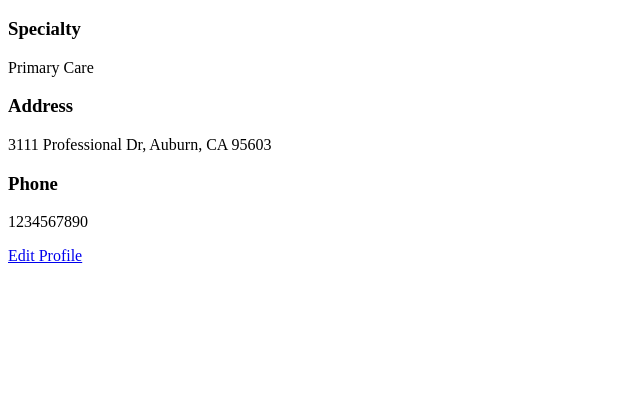
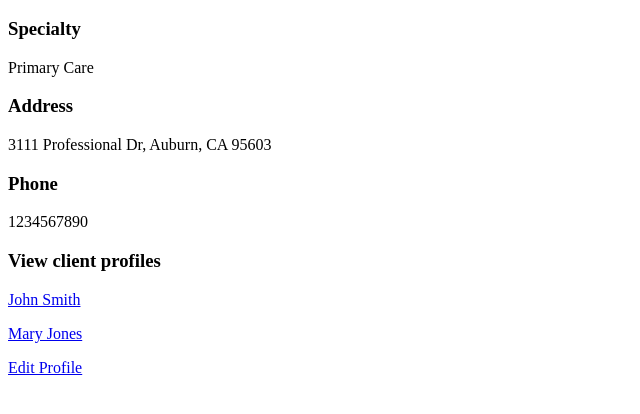
Before and after one commit to ericsryan/care_home_app, a Django app: page /profiles/doctor-profile/1/ in a window 1280 px wide. Shown: the part 251-665 px from the top of the page, without its empty margins (0-640 px from the left). Run offline with Django 3.2, Linux system fonts and the light colour scheme; a user stored in the database is signed in; data comes from the database, SQL or seed files in the repository; both versions use the stored data as it was after the commit.

Commit message:
Added many-to-many relationship between clients and doctors

```diff
--- a/care_home_app/profiles/forms.py
+++ b/care_home_app/profiles/forms.py
@@ -4,6 +4,7 @@ from . import models
 
 class ClientCreationForm(forms.ModelForm):
     """Form to add a new client."""
+
     class Meta:
         model = models.Client
         fields = (
@@ -19,6 +20,7 @@ class ClientCreationForm(forms.ModelForm):
 
 class ClientUpdateForm(forms.ModelForm):
     """Form to update details of a client profile."""
+
     class Meta:
         model = models.Client
         fields = (
@@ -29,11 +31,13 @@ class ClientUpdateForm(forms.ModelForm):
             'dob',
             'admission_date',
             'address',
+            'doctors',
         )
 
 
 class DoctorCreationForm(forms.ModelForm):
     """Form to add a new doctor."""
+
     class Meta:
         model = models.Doctor
         fields = (
@@ -48,6 +52,7 @@ class DoctorCreationForm(forms.ModelForm):
 
 class DoctorUpdateForm(forms.ModelForm):
     """Form to update details of a client profile"""
+
     class Meta:
         model = models.Doctor
         fields = (
--- a/care_home_app/profiles/models.py
+++ b/care_home_app/profiles/models.py
@@ -1,4 +1,17 @@
 from django.db import models
+
+
+class Doctor(models.Model):
+    first_name = models.CharField(max_length=255)
+    last_name = models.CharField(max_length=255)
+    suffix = models.CharField(max_length=255, blank=True)
+    specialty = models.CharField(max_length=255)
+    address = models.CharField(max_length=255)
+    phone = models.CharField(max_length=255)
+
+    def __str__(self):
+        return f'{self.first_name} {self.last_name}, {self.suffix}'
+
 
 class Client(models.Model):
     """Personal details for a care home client."""
@@ -9,19 +22,8 @@ class Client(models.Model):
     dob = models.DateField()
     admission_date = models.DateField()
     address = models.CharField(max_length=255)
+    doctors = models.ManyToManyField(Doctor, blank=True)
     current_client = models.BooleanField(default=True)
 
     def __str__(self):
         return f'{self.first_name} {self.last_name}'
-
-
-class Doctor(models.Model):
-    first_name = models.CharField(max_length=255)
-    last_name = models.CharField(max_length=255)
-    suffix = models.CharField(max_length=255)
-    specialty = models.CharField(max_length=255)
-    address = models.CharField(max_length=255)
-    phone = models.CharField(max_length=255)
-
-    def __str__(self):
-        return f'{self.first_name} {self.last_name}, {self.suffix}'
--- a/care_home_app/profiles/templates/profiles/view_client_profile.html
+++ b/care_home_app/profiles/templates/profiles/view_client_profile.html
@@ -23,6 +23,12 @@
   <h3>Address</h3>
   <p>{{ client.address }}</p>
   {% endif %}
+  {% if doctors %}
+  <h3>Doctors</h3>
+    {% for doctor in doctors %}
+      <p><a href="{% url 'profiles:doctor_profile' pk=doctor.id %}">{{ doctor }}—{{ doctor.specialty }}</a></p>
+    {% endfor %}
+  {% endif %}
   <p><a href="{% url 'profiles:edit_client_profile' pk=client.id %}">Edit Profile</a></p>
   <p><a href="{% url 'profiles:remove_client_profile' pk=client.id %}">Remove Profile</a></p>
 {% endblock %}
--- a/care_home_app/profiles/templates/profiles/view_doctor_profile.html
+++ b/care_home_app/profiles/templates/profiles/view_doctor_profile.html
@@ -17,5 +17,11 @@
   <h3>Phone</h3>
   <p>{{ doctor.phone }}</p>
   {% endif %}
+  {% if clients %}
+  <h3>View client profiles</h3>
+    {% for client in clients %}
+      <p><a href="{% url 'profiles:client_profile' pk=client.id %}">{{ client }}</a></p>
+    {% endfor %}
+  {% endif %}
   <p><a href="{% url 'profiles:edit_doctor_profile' pk=doctor.id %}">Edit Profile</a></p>
 {% endblock %}
--- a/care_home_app/profiles/views.py
+++ b/care_home_app/profiles/views.py
@@ -51,7 +51,8 @@ def remove_client_profile(request, pk):
 def view_client_profile(request, pk):
     """Show the details of a client profile."""
     client = get_object_or_404(models.Client, id=pk)
-    return render(request, 'profiles/view_client_profile.html', {'client': client})
+    doctors = models.Doctor.objects.filter(client__pk=pk)
+    return render(request, 'profiles/view_client_profile.html', {'client': client, 'doctors': doctors})
 
 
 @login_required
@@ -95,7 +96,8 @@ def edit_doctor_profile(request, pk):
 def view_doctor_profile(request, pk):
     """Show the details of a doctor's profile."""
     doctor = get_object_or_404(models.Doctor, id=pk)
-    return render(request, 'profiles/view_doctor_profile.html', {'doctor': doctor})
+    clients = models.Client.objects.filter(doctors__pk=pk)
+    return render(request, 'profiles/view_doctor_profile.html', {'doctor': doctor, 'clients': clients})
 
 
 @login_required
```
Also changed, not shown: care_home_app/db.sqlite3, care_home_app/media/images/IMG_2052.jpeg (added), care_home_app/media/images/IMG_2052_oxeRBjT.jpeg (added), care_home_app/profiles/migrations/0003_client_doctors.py (added), 5 other files.
